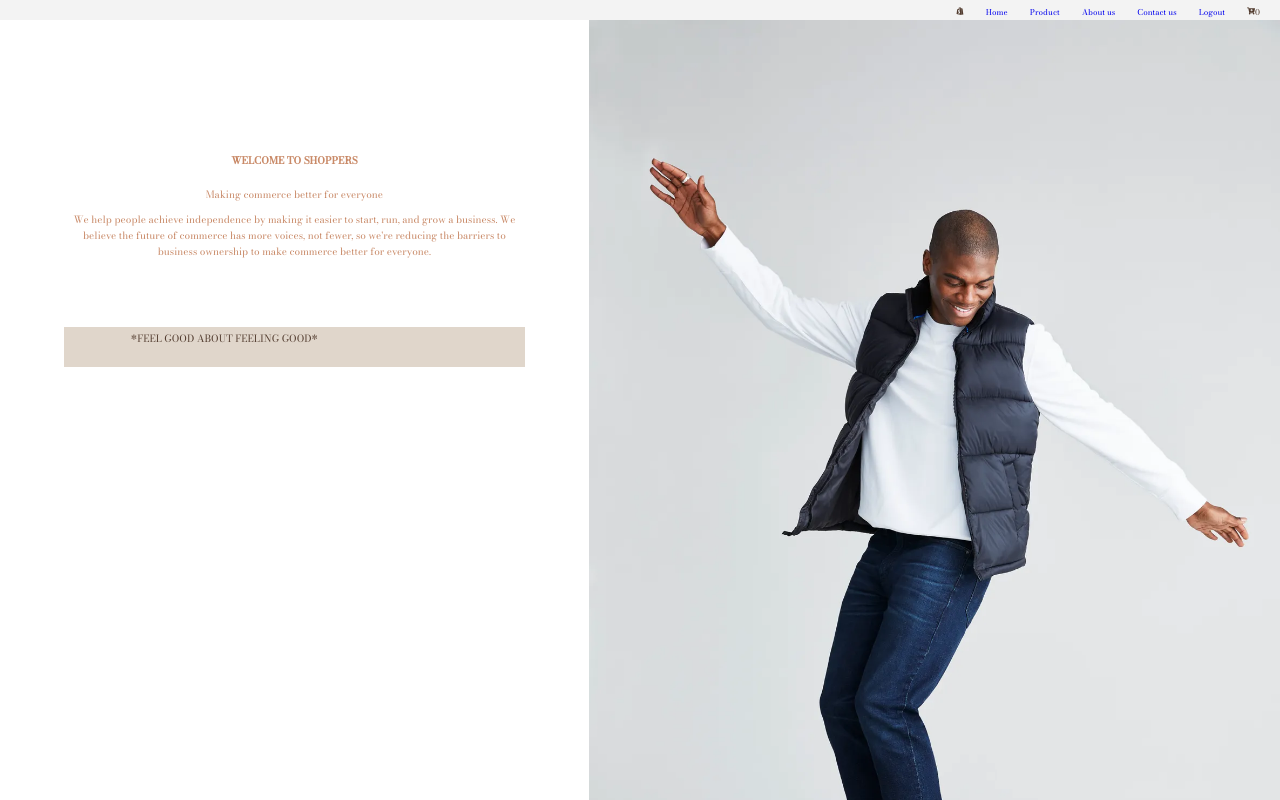
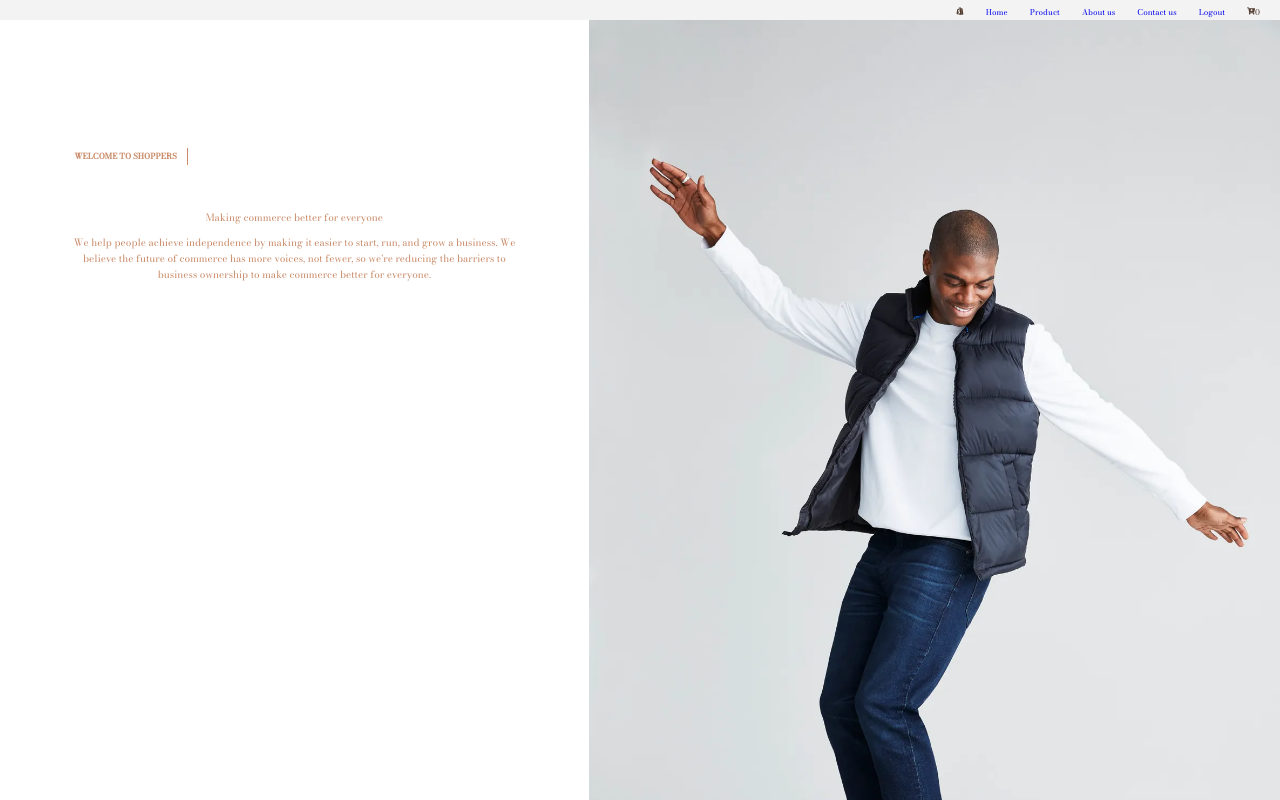
Before and after one commit to Priya-Pdh/React.js-Typescript-Ecommerce, a React (Create React App) app in the folder my-app/: page /Homepage in a window 1280 px wide. Shown: the top 800 px of the page. Built offline with nearby package versions, Linux system fonts and the light colour scheme.

Commit message:
css updates

```diff
--- a/my-app/src/component/cart/Cart.tsx
+++ b/my-app/src/component/cart/Cart.tsx
@@ -7,7 +7,7 @@ import "./Cart.css";
 //Types
 import { productsProps } from "../../pages/Products";
 import { useNavigate } from "react-router-dom";
-
+import { FaShoppingBag } from "react-icons/fa";
 
 export default function Cart() {
   const { cartItems } = useCart();
@@ -30,7 +30,9 @@ export default function Cart() {
   return (
     <>
       <div className="main-cart-container">
-        <h2>Your Shopping Cart Section</h2>
+        <h2>
+          Your Shopping Cart Section <FaShoppingBag />
+        </h2>
         <div className="cart-container">
           {cartItems.length === 0 ? <p>No items in cart.</p> : null}
           {cartItems.map((item: productsProps) => (
@@ -43,8 +45,7 @@ export default function Cart() {
         </div>
 
         <div className="checkout-conatiner">
-          <div className="starRationContainer">
-          </div>
+          <div className="starRationContainer"></div>
 
           <button id="checkout-button" onClick={handleCheckout}>
             Checkout
--- a/my-app/src/component/navbar/Navbar.css
+++ b/my-app/src/component/navbar/Navbar.css
@@ -15,9 +15,13 @@
   gap: 20px;
   padding-top: 0.5%;
 }
+.navbar-list li a {
+  color: rgb(82, 60, 47);
+}
 
 a:link {
   text-decoration: none !important;
+
 }
 .navbar-list:hover {
   text-decoration: underline;
--- a/my-app/src/pages/Aboutus.tsx
+++ b/my-app/src/pages/Aboutus.tsx
@@ -18,6 +18,9 @@ function Aboutus() {
     <>
       <main id="AboutUs-Container">
         <NavBar />
+        <div className="marquee-text">
+          <p>*FEEL GOOD ABOUT FEELING GOOD*</p>
+        </div>
         <div className="welcome-img-wrapper">
           <section className="title">
             Shoppers powers millions of businesses worldwide. <br />
--- a/my-app/src/pages/Homepage.tsx
+++ b/my-app/src/pages/Homepage.tsx
@@ -12,9 +12,11 @@ function Homepage() {
 
       <div className="main-section-container">
         <div className="text-section">
+          <div className="h1-div">
           <p className="welcome-para">
             <b>WELCOME TO SHOPPERS</b>
           </p>
+          </div>
           <p className="userName">
             <strong>{user}</strong>
           </p>
@@ -26,9 +28,7 @@ function Homepage() {
             ownership to make commerce better for everyone.
           </p>
           <br />
-          <div className="marquee-text">
-            <p>*FEEL GOOD ABOUT FEELING GOOD*</p>
-          </div>
+
         </div>
         <div className="img-section">
           <img src="images/img15.webp" alt="homepage-img" />
--- a/my-app/src/pages/css/Aboutus.css
+++ b/my-app/src/pages/css/Aboutus.css
@@ -87,6 +87,36 @@
   margin: 2%;
   color: rgb(201, 138, 104);
 }
+.marquee-text {
+  background-color: white;
+  color: rgb(82, 60, 47);
+}
+
+.marquee-text {
+  position: absolute;
+  width: 43%;
+  height: 30px;
+  font-size: 20px;
+  overflow: hidden;
+  margin-top: 2%;
+  margin-left: 5%;
+}
+.marquee-text p {
+  position: absolute;
+  text-align: center;
+  transform: translateX(100%);
+  animation: marquee-text 4s infinite;
+  background-color: white;
+}
+
+@keyframes marquee-text {
+  0% {
+    transform: translateX(100%);
+  }
+  100% {
+    transform: translateY(0%);
+  }
+}
 
 /* for iPad*/
 @media only screen and (min-device-width: 820px) and (max-device-width: 1024px) {
@@ -99,6 +129,9 @@
   .green-button {
     width: 60%;
     height: 10%;
+  }
+  .marquee-text {
+    width: 25%;
   }
 }
 
@@ -130,4 +163,7 @@
     margin-top: 20%;
     font-size: 10px;
   }
+  .marquee-text {
+    width: 30%;
+  }
 }
--- a/my-app/src/pages/css/Contactus.css
+++ b/my-app/src/pages/css/Contactus.css
@@ -1,8 +1,10 @@
 .conatactus-conatiner {
-  margin: 3%;
+  margin: 3% 0 3% 20%;
   border: 1px solid rgb(243, 243, 243);
   border-radius: 50px;
   box-shadow: 7px 6px rgb(243, 243, 243);
+  width: 60%;
+  height: 60%;
 }
 
 .heading-FAQ {
--- a/my-app/src/pages/css/Homepage.css
+++ b/my-app/src/pages/css/Homepage.css
@@ -25,42 +25,45 @@
   width: 100%;
   display: block;
 }
-.marquee-text {
-  background-color: rgb(224, 214, 203);
-  color: rgb(82, 60, 47);
+
+.welcome-para {
+  position: relative;
+  color: white;
+  font-size: 20px;
+  margin-bottom: 5%;
+  font-weight: bolder;
+}
+.welcome-para::before {
+  content: "WELCOME TO SHOPPERS";
+  width: 100%;
+  color: rgb(201, 138, 104);
+  position: absolute;
+  top: 0;
+  bottom: 0.5rem;
+  left: 0;
+  border-right: 0.1rem solid rgb(201, 138, 104);
+  animation: slide 10s linear infinite;
+  -webkit-animation: slide 3s linear infinite;
+  overflow: hidden;
+}
+@keyframes slide {
+  0% {
+    width: 0;
+  }
+  50% {
+    width: 100%;
+  }
+  100% {
+    width: 0;
+  }
 }
 
-.marquee-text {
-  position: relative;
-  width: 100%;
-  height: 50px;
-  overflow: hidden;
-  margin-top: 50px;
-}
-
-.marquee-text p {
-  position: absolute;
-  text-align: center;
-  transform: translateX(100%);
-  animation: marquee-text 4s infinite;
-}
-
-@keyframes marquee-text {
-  0% {
-    transform: translateX(100%);
-  }
-  100% {
-    transform: translateY(0%);
-  }
-}
 /* for iPad*/
 @media only screen and (min-device-width: 820px) and (max-device-width: 1024px) {
   .text-section p {
     line-height: 1.5rem;
     font-size: 13px;
-
   }
-
 }
 
 /* for mobile*/
@@ -73,7 +76,6 @@
   }
   .userName {
     font-size: 12px;
-
   }
   .img-section img {
     height: 100%;
@@ -81,4 +83,8 @@
   .marquee-text {
     height: 40px;
   }
+  .welcome-para {
+    font-size: 8px;
+
+  }
 }
--- a/my-app/src/pages/css/Thankyou.css
+++ b/my-app/src/pages/css/Thankyou.css
@@ -3,8 +3,6 @@
 }
 .thankyou-container {
   margin: 5% 5% 5% 5%;
-
-
 }
 .thankyou-details-container {
   border: 1px solid rgb(243, 243, 243);
@@ -24,7 +22,7 @@
 .details-div {
   color: rgb(82, 60, 47);
   font-weight: 900;
-  line-height: 1.rem;
+  line-height: 1rem;
 }
 
 /* for ipad */
```
